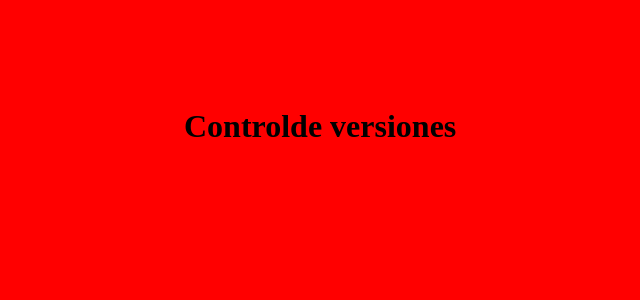
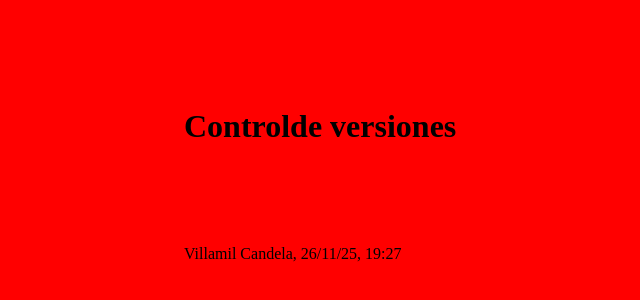
Before and after one commit to santidiviesti/TP_SO_I4_Equipo109, a plain HTML site: page index.html in a window 1280 px wide. Shown: the part 92-392 px from the top of the page, without its empty margins (116-756 px from the left). Drawn offline with Linux system fonts and the light colour scheme.

Commit message:
ALFA: index.html editado

```diff
--- a/index.html
+++ b/index.html
@@ -9,5 +9,6 @@
 </head>
 <body>
 <h1>Controlde versiones</h1>
+<p>Villamil Candela, 26/11/25, 19:27 </p>
 </body>
 </html>
```
